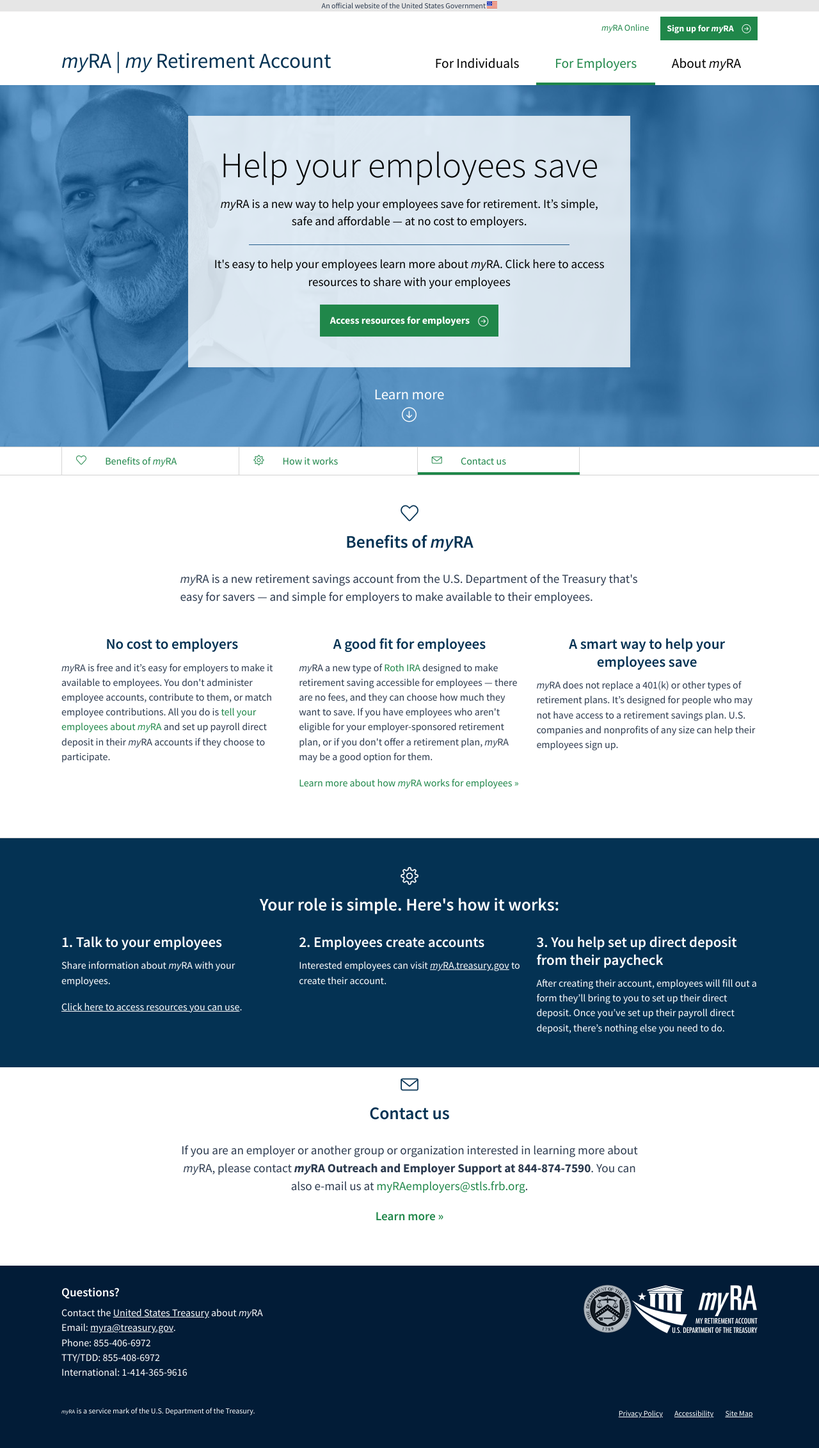
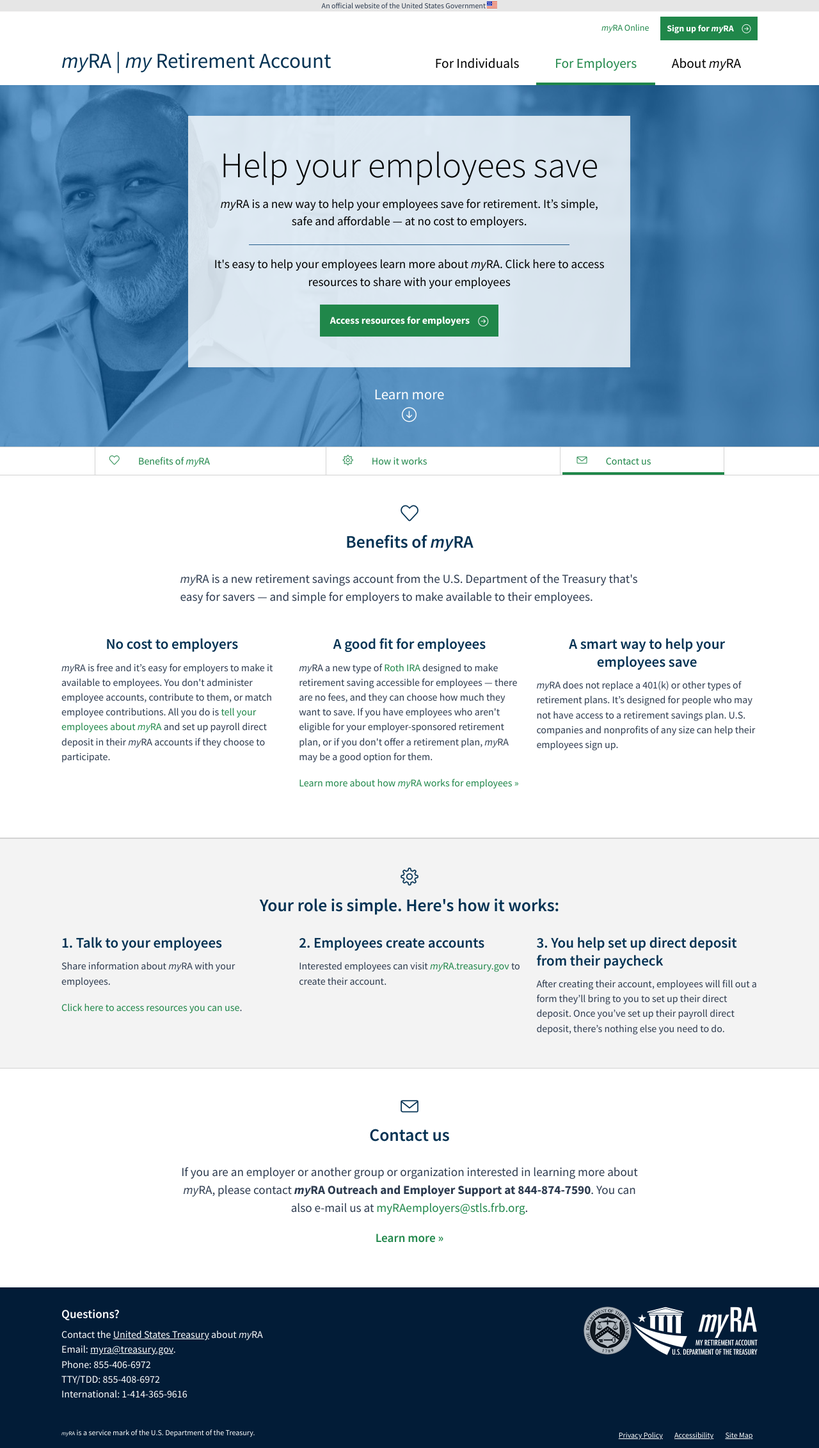
Before and after one commit to 18F/myra, a Jekyll site: the page built from employers/index.html, in a window 1280 px wide. Shown: the whole page at 64% size. Built offline with Jekyll 4.4.1, drawn with Linux system fonts in a browser that asks for light colours; before the commit the page ends 2229 px from its top, so only the background shows below that.

Commit message:
Centering tablets if there's an odd number of item

```diff
--- a/static/_sass/_custom.scss
+++ b/static/_sass/_custom.scss
@@ -490,6 +490,10 @@
     padding: 0;
     position: relative;
   }
+}
+
+.tablist {
+  text-align: center;
 
   li {
     width: 100%;
@@ -530,9 +534,26 @@
   @include media($large-up) {
     li {
       @include span-columns(3, block-collapse);
+
       a {
         border-bottom: none;
       }
+    }
+  }
+}
+
+.tablist--centered {
+  @include media($small-up) {
+    li {
+      width: 33.33%;
+      float: left;
+    }
+  }
+
+  @include media($large-up) {
+    li {
+      display: inline-block;
+      float: none;
     }
   }
 }
@@ -601,6 +622,15 @@
 
       .icon-box {
         display: inline-block;
+      }
+    }
+
+    .tablist--centered {
+      li,
+      li:last-child,
+      .current-section {
+        width: 33.333%;
+        float: left;
       }
     }
 
@@ -1198,11 +1228,13 @@
   }
 }
 
-.stacked-steps {
+.step-by-step {
   border-top: 1px solid $base-border-color;
   border-bottom: 1px solid $base-border-color;
   background: #f3f3f3;
-
+}
+
+.stacked-steps {
   .tab-nav {
     display: none;
   }
@@ -1413,8 +1445,6 @@
   }
 
   .step-by-step {
-    @extend %inverse;
-
       .step {
         display: block;
         @include media($medium-up) {
@@ -1425,7 +1455,6 @@
 
   .contact {
     text-align: center;
-    padding: 0 0 2em 0;
   }
 }
 
```
